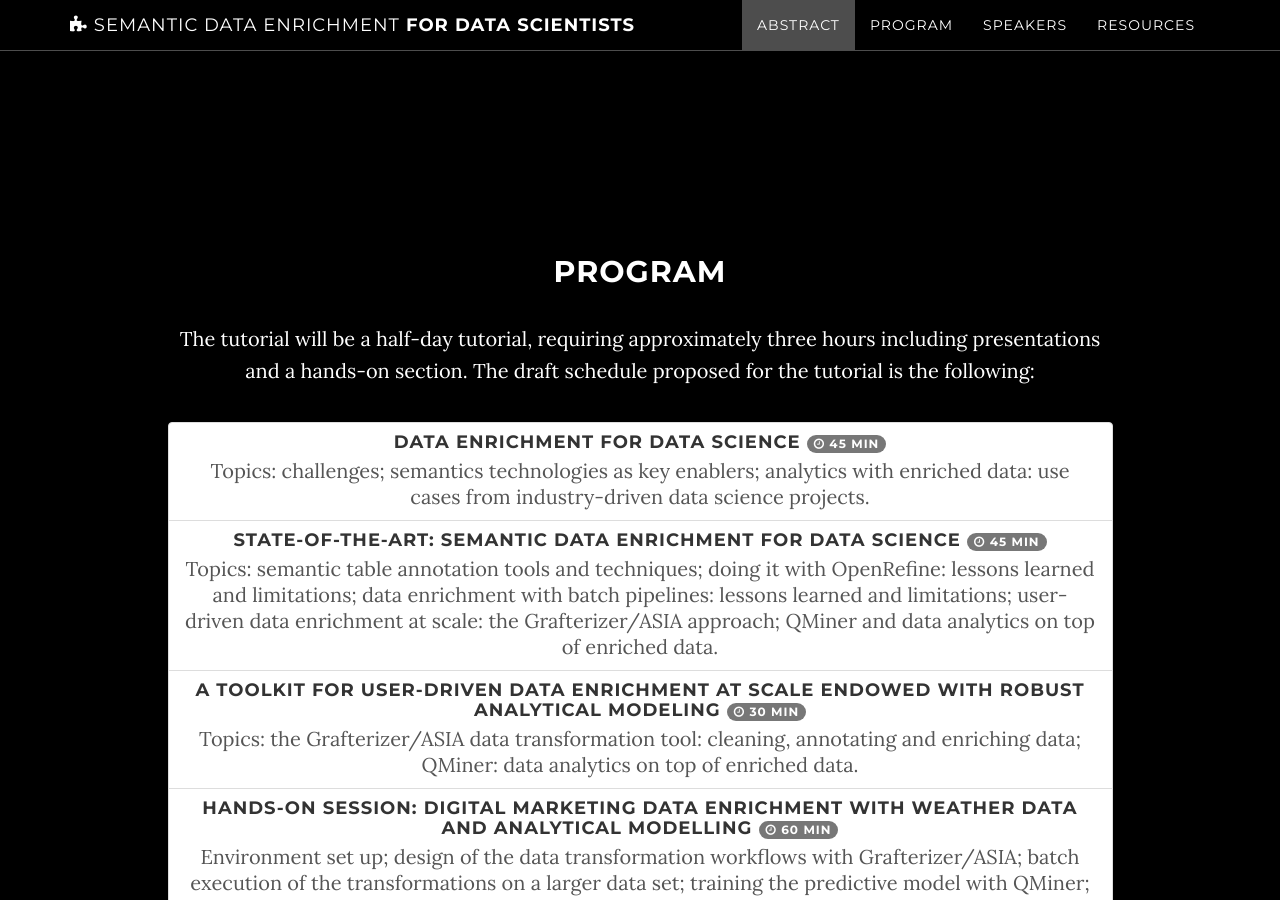
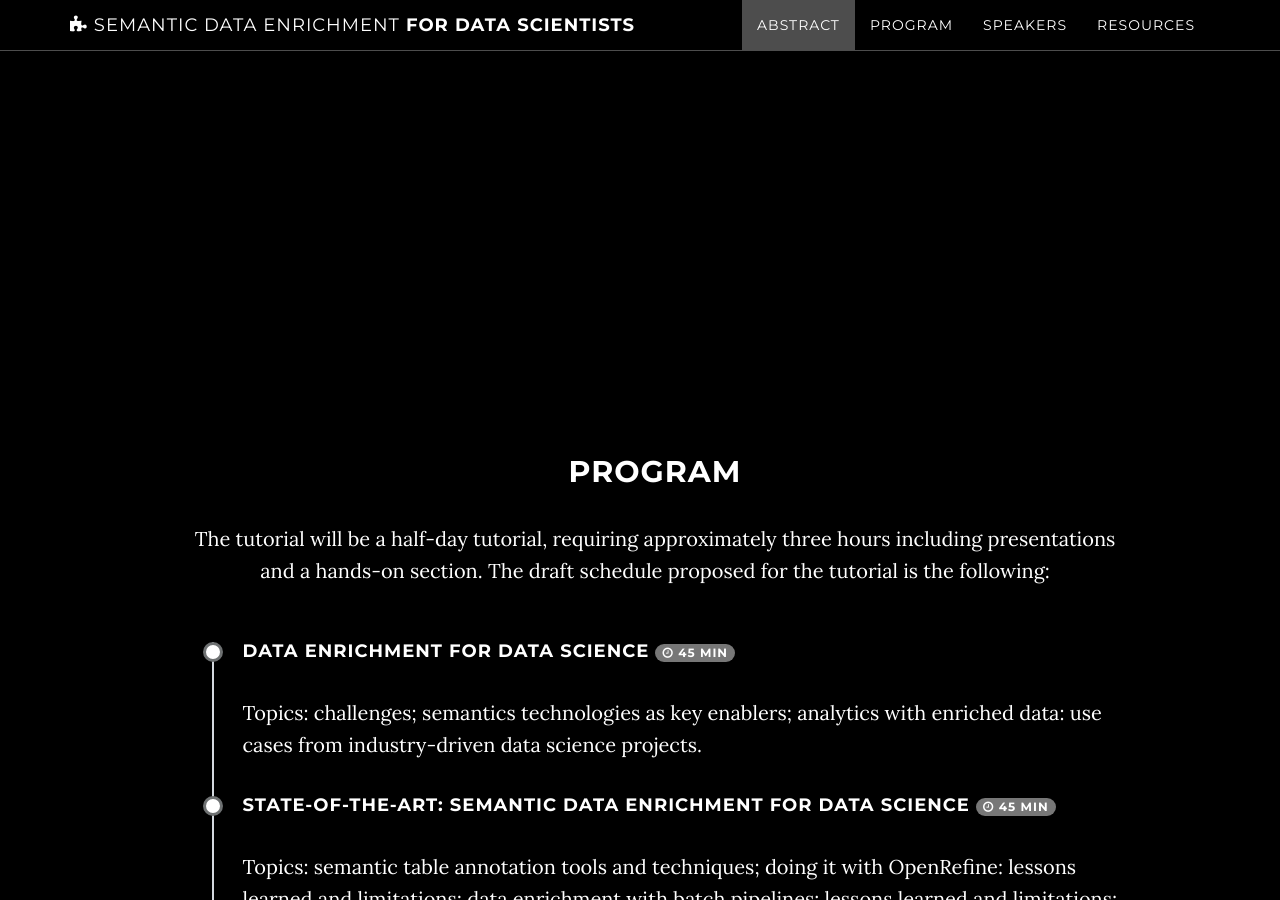
Before and after one commit to ew-shopp/eswc2019-tutorial, a Jekyll site: the page built from index.md, in a window 1280 px wide and 900 px high, scrolled down 2466 px. Built offline with Jekyll 4.4.1, drawn with Linux system fonts in a browser that asks for light colours; our own code applies the rules of GitHub Pages for plain Markdown files.

Commit message:
Update program section

```diff
--- a/_includes/program.html
+++ b/_includes/program.html
@@ -1,42 +1,48 @@
     <!-- Program Section -->
-    <section id="program" class="container content-section text-center">
-            <div class="row">
+    <section id="program" class="container content-section">
+        <div class="container content-section">
+            <div class="row text-center">
                 <div class="col-lg-10 col-lg-offset-1">
                     <h2>Program</h2>
                     <p>The tutorial will be a half-day tutorial, requiring approximately three hours including presentations
                         and a hands-on section. The draft schedule proposed for the tutorial is the following:</p>
-                        <div class="list-group">
-                            <a class="list-group-item">
-                                <h4 class="list-group-item-heading">Data enrichment for data science
+                </div>
+            </div>
+            <div class="row">
+                <div class="col-lg-10 col-lg-offset-1">
+                    <ul class="timeline">
+                        <li>
+                            <h4>Data enrichment for data science
                                     <span class="badge"><i class="fa fa-clock-o"></i> 45 min</span>
                                 </h4>
-                                <p class="list-group-item-text">Topics: challenges; semantics technologies as key enablers;
+                            <p>Topics: challenges; semantics technologies as key enablers;
                                 analytics with enriched data: use cases from industry-driven data science projects.</p>
-                            </a>
-                            <a class="list-group-item">
-                                <h4 class="list-group-item-heading">State-of-the-art: semantic data enrichment for data science
+                        </li>
+                        <li>
+                            <h4>State-of-the-art: semantic data enrichment for data science
                                     <span class="badge"><i class="fa fa-clock-o"></i> 45 min</span>
                                 </h4>
-                                <p class="list-group-item-text">Topics: semantic table annotation tools and techniques; doing it with OpenRefine:
+                                <p>Topics: semantic table annotation tools and techniques; doing it with OpenRefine:
                                     lessons learned and limitations; data enrichment with batch pipelines: lessons learned and limitations;
                                         user-driven data enrichment at scale: the Grafterizer/ASIA approach; QMiner and data
                                         analytics on top of enriched data.</p>
-                            </a>
-                            <a class="list-group-item">
-                                <h4 class="list-group-item-heading">A toolkit for user-driven data enrichment at scale endowed with robust analytical modeling
+                        </li>
+                        <li>
+                                <h4>A toolkit for user-driven data enrichment at scale endowed with robust analytical modeling
                                         <span class="badge"><i class="fa fa-clock-o"></i> 30 min</span>
                                     </h4>
-                                <p class="list-group-item-text">Topics: the Grafterizer/ASIA data transformation tool: cleaning, annotating
+                                <p>Topics: the Grafterizer/ASIA data transformation tool: cleaning, annotating
                                     and enriching data; QMiner: data analytics on top of enriched data.</p>
-                            </a>
-                            <a class="list-group-item">
-                                <h4 class="list-group-item-heading">Hands-on session: digital marketing data enrichment with weather data and analytical modelling
+                        </li>
+                        <li>
+                                <h4>Hands-on session: digital marketing data enrichment with weather data and analytical modelling
                                         <span class="badge"><i class="fa fa-clock-o"></i> 60 min</span>
                                     </h4>
-                                <p class="list-group-item-text">Environment set up; design of the data transformation workflows with Grafterizer/ASIA;
+                                <p>Environment set up; design of the data transformation workflows with Grafterizer/ASIA;
                                     batch execution of the transformations on a larger data set; training the predictive model with QMiner; deployment
                                     of the predictive model.</p>
-                            </a>
+                        </li>
+                    </ul>
                 </div>
             </div>
         </div>
--- a/_includes/resources.html
+++ b/_includes/resources.html
@@ -5,7 +5,7 @@
                 <div class="col-lg-10 col-lg-offset-1">
                     <h2>Resources Download</h2>
                     <p>Get all the datasets, slides and instructions you will need!</p>
-                    <a href="https://github.com/ew-shopp/eswc2019-tutorial" class="btn btn-lg">Download</a>
+                    <a href="https://github.com/ew-shopp/eswc2019-tutorial" class="btn btn-default btn-lg">Download</a>
                 </div>
             </div>
         </div>
--- a/_layouts/style.css
+++ b/_layouts/style.css
@@ -1,3 +1,4 @@
 {% include css/bootstrap.min.css %}
 {% include css/grayscale.css %}
 {% include css/team.css %}
+{% include css/timeline.css %}
```
Also changed, not shown: _includes/css/timeline.css (added, +30 -0 lines), 2 other files. Lines whose indentation alone changed are shown as unchanged.
